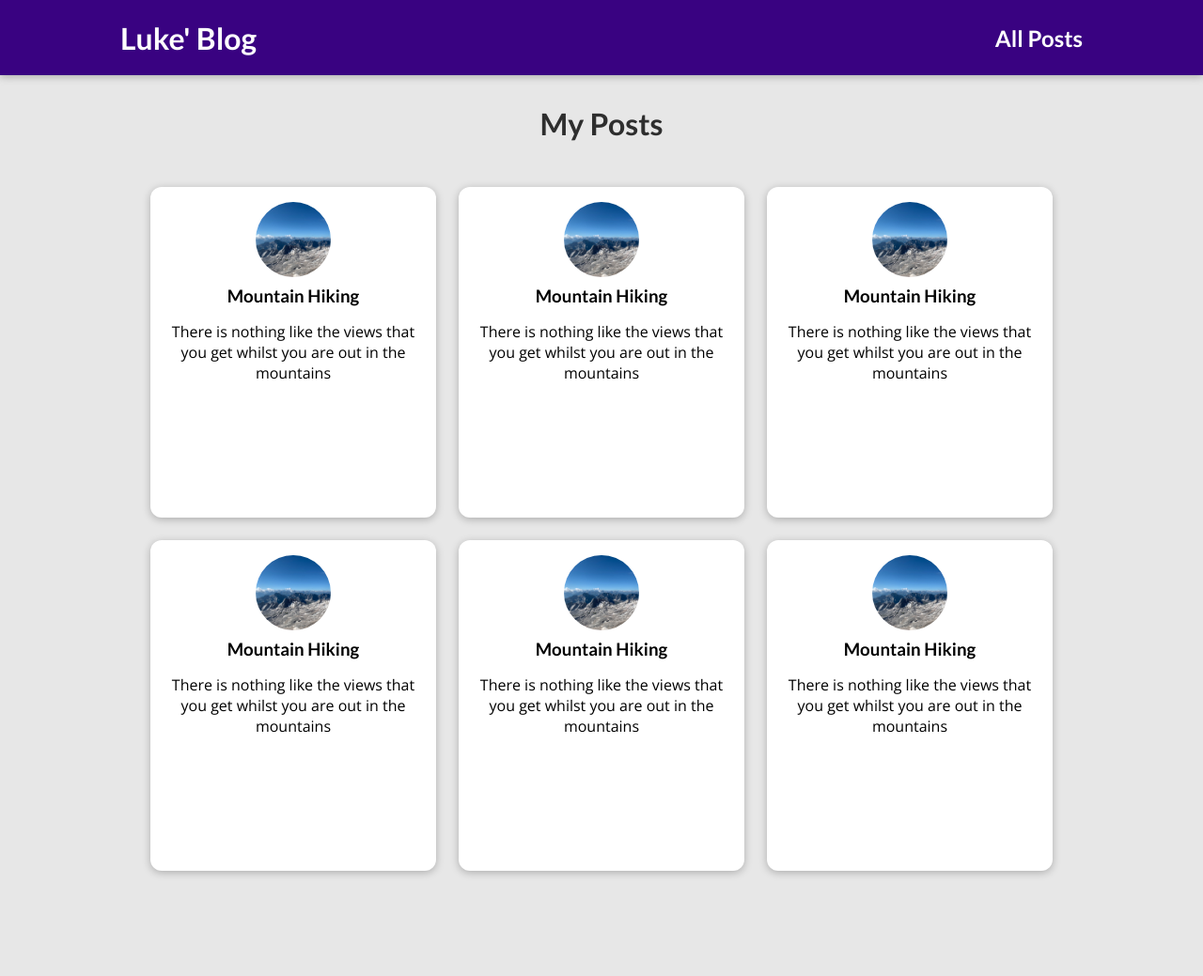
After one commit to luketowell/website, a Django app: template blog/templates/blog/all-posts.html in a window 1280 px wide. The commit adds this page. Shown: the whole page at 94% size. Run offline with Django 4.2, Linux system fonts and the light colour scheme; the template is opened without the code that fills it, so the values that code supplies are empty.

Commit message:
blog: Updated styling and added an all posts page

```diff
--- /dev/null
+++ b/blog/static/blog/all-posts.css
@@ -0,0 +1,43 @@
+body {
+  background-color: #e7e7e7;
+}
+
+#main-navigation {
+  background-color: #390281;
+  box-shadow: 0 2px 8px rgba(0, 0, 0, 0.25);
+}
+
+#all-posts {
+  margin: 7rem auto;
+  width: 90%;
+  max-width: 60rem;
+}
+
+#all-posts h2 {
+  text-align: center;
+  font-size: 2rem;
+  color: #2e2e2e;
+  margin: 3rem 0;
+}
+
+ul {
+  list-style: none;
+  margin: 0;
+  padding: 0;
+  display: grid;
+  grid-template-columns: repeat(auto-fill, minmax(17rem, 1fr));
+  gap: 1.5rem;
+}
+
+.post img {
+  width: 7rem;
+  height: 7rem;
+}
+
+.post a {
+  height: 22rem;
+  transform-origin: center;
+  box-shadow: 0 2px 8px rgba(0, 0, 0, 0.25);
+  border-radius: 12px;
+  background-color: white;
+}
--- /dev/null
+++ b/blog/static/blog/post.css
@@ -0,0 +1,43 @@
+.post {
+  display: flex;
+  flex-direction: column;
+  align-items: center;
+  text-align: center;
+}
+
+.post a {
+  text-decoration: none;
+  color: black;
+  transition: all 0.2s ease;
+  padding: 1rem;
+}
+
+.post a:hover,
+.post a:active {
+  transform: scale(1.1);
+  background-color: #390281;
+  color: white;
+}
+
+.post img {
+  width: 5rem;
+  height: 5rem;
+  object-fit: cover;
+  border-radius: 50%;
+}
+
+.post h3 {
+  margin: 0.25rem 0;
+}
+
+.post time {
+  color: #666666;
+  margin: 0.25rem;
+  font-style: italic;
+  font-size: 0.85rem;
+}
+
+.post:hover time,
+.post:active time {
+  color: white;
+}
--- /dev/null
+++ b/blog/templates/blog/all-posts.html
@@ -0,0 +1,25 @@
+{% extends "base.html" %}
+{% load static %}
+{% block title %}
+    My Blog
+{% endblock title %}
+
+{% block css_files %}
+    <link rel="stylesheet" href="{% static "blog/all-posts.css" %}">
+{% endblock css_files %}
+
+{% block content %}
+    <section id="all-posts">
+        <h2>My Posts</h2>
+        <ul>
+            {% include "blog/includes/post.html" %}
+            {% include "blog/includes/post.html" %}
+            {% include "blog/includes/post.html" %}
+            {% include "blog/includes/post.html" %}
+            {% include "blog/includes/post.html" %}
+            {% include "blog/includes/post.html" %}
+        </ul>
+
+    </section>
+
+{% endblock content %}
--- /dev/null
+++ b/blog/templates/blog/includes/post.html
@@ -0,0 +1,17 @@
+{% load static %}
+
+{% block css_files %}
+    <link rel="stylesheet" href="{% static "blog/post.css" %}">
+{% endblock css_files %}
+
+<li>
+    <article class="post">
+        <a href="">
+            <img src="{% static "blog/images/mountains.jpg" %}" alt="Mountain Hiking" />
+            <div class="post__content">
+                <h3>Mountain Hiking</h3>
+                <p>There is nothing like the views that you get whilst you are out in the mountains</p>
+            </div>
+        </a>
+    </article>
+</li>
--- a/blog/views.py
+++ b/blog/views.py
@@ -5,7 +5,7 @@ def homepage(request):
     return render(request, "blog/index.html")
 
 def all_posts(request):
-    pass
+    return render(request, "blog/all-posts.html")
 
 def single_post(request):
     pass
--- a/templates/base.html
+++ b/templates/base.html
@@ -14,6 +14,16 @@
     {% endblock css_files %}
   </head>
   <body>
+    <header id="main-navigation">
+      <h1>
+        <a href="">Luke' Blog</a>
+      </h1>
+      <nav>
+        <h1>
+          <a href="/posts">All Posts</a>
+        </h1>
+      </nav>
+    </header>
     {% block content %}
     {% endblock content %}
   </body>
```
Also changed, not shown: blog/templates/blog/index.html (+3 -22 lines), blog/static/blog/images/coding.jpg (added), blog/static/blog/images/mountains.jpg (added), blog/static/blog/images/woods.jpg (added), 1 other file.
